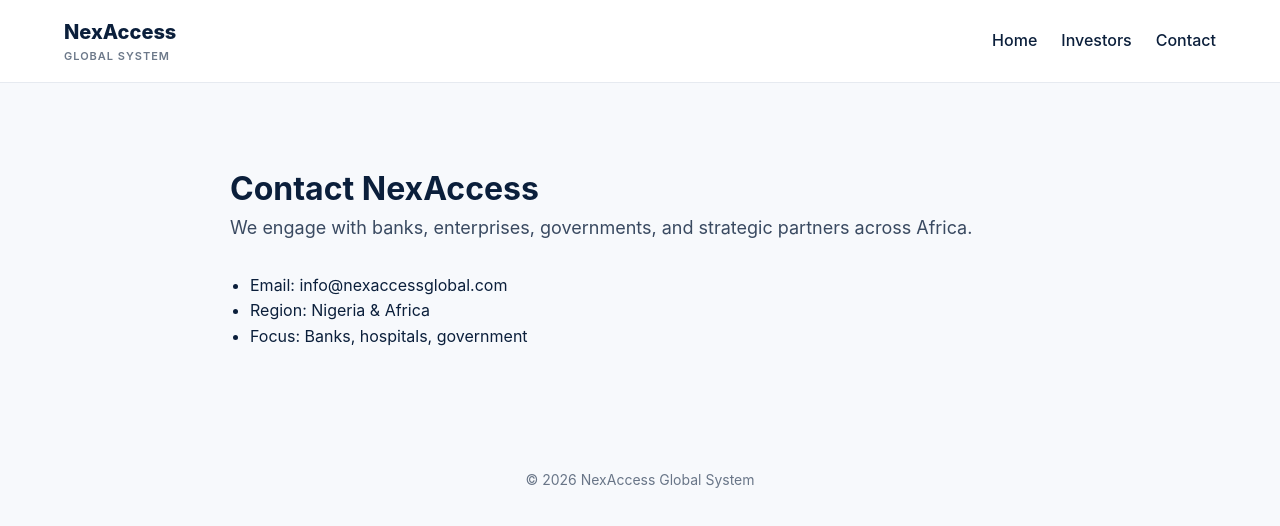
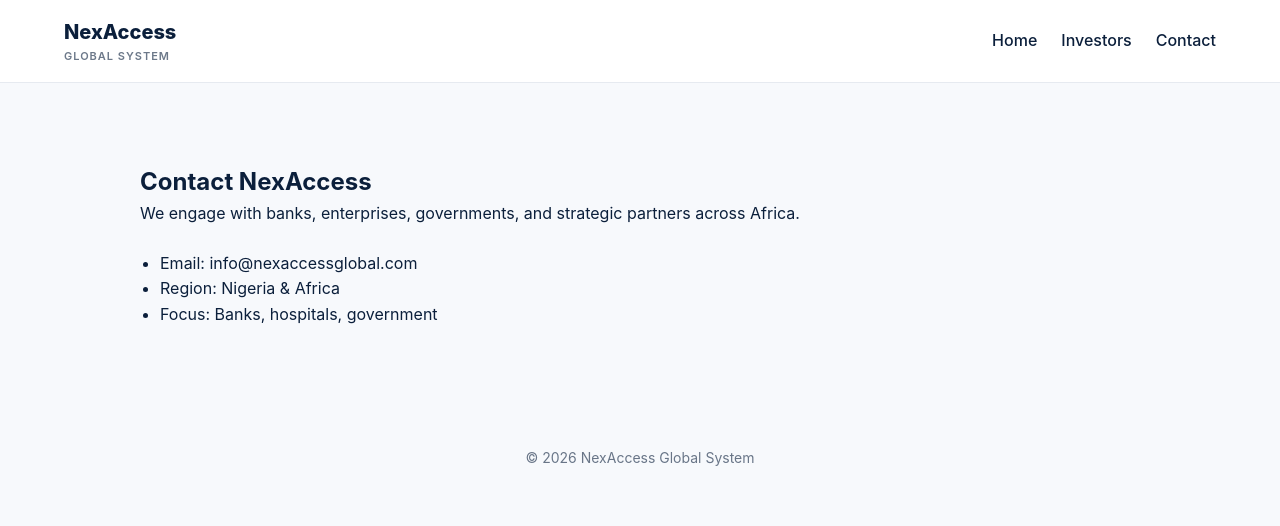
Before and after one commit to nwagwuemmanuel200-bit/nexaccess-website, a Next.js app: page /contact in a window 1280 px wide. Shown: the top 526 px of the page. Built offline with nearby package versions, Linux system fonts and the light colour scheme.

Commit message:
Update page.js

```diff
--- a/app/contact/page.js
+++ b/app/contact/page.js
@@ -1,24 +1,22 @@
-export const metadata = {
-  title: "Contact | NexAccess",
-};
-
 export default function ContactPage() {
   return (
-    <main style={page}>
+    <main>
+      <section className="section">
+        <div className="container">
           <h1>Contact NexAccess</h1>
-      <p style={lead}>
-        We engage with banks, enterprises, governments, and strategic partners
-        across Africa.
+
+          <p>
+            We engage with banks, enterprises, governments, and strategic
+            partners across Africa.
           </p>
 
-      <ul style={{ marginTop: 30 }}>
+          <ul style={{ marginTop: 24 }}>
             <li>Email: info@nexaccessglobal.com</li>
             <li>Region: Nigeria & Africa</li>
             <li>Focus: Banks, hospitals, government</li>
           </ul>
+        </div>
+      </section>
     </main>
   );
 }
-
-const page = { padding: "80px 40px", maxWidth: 900, margin: "auto" };
-const lead = { fontSize: 18, opacity: 0.8 };
```
Lines whose indentation alone changed are shown as unchanged.
